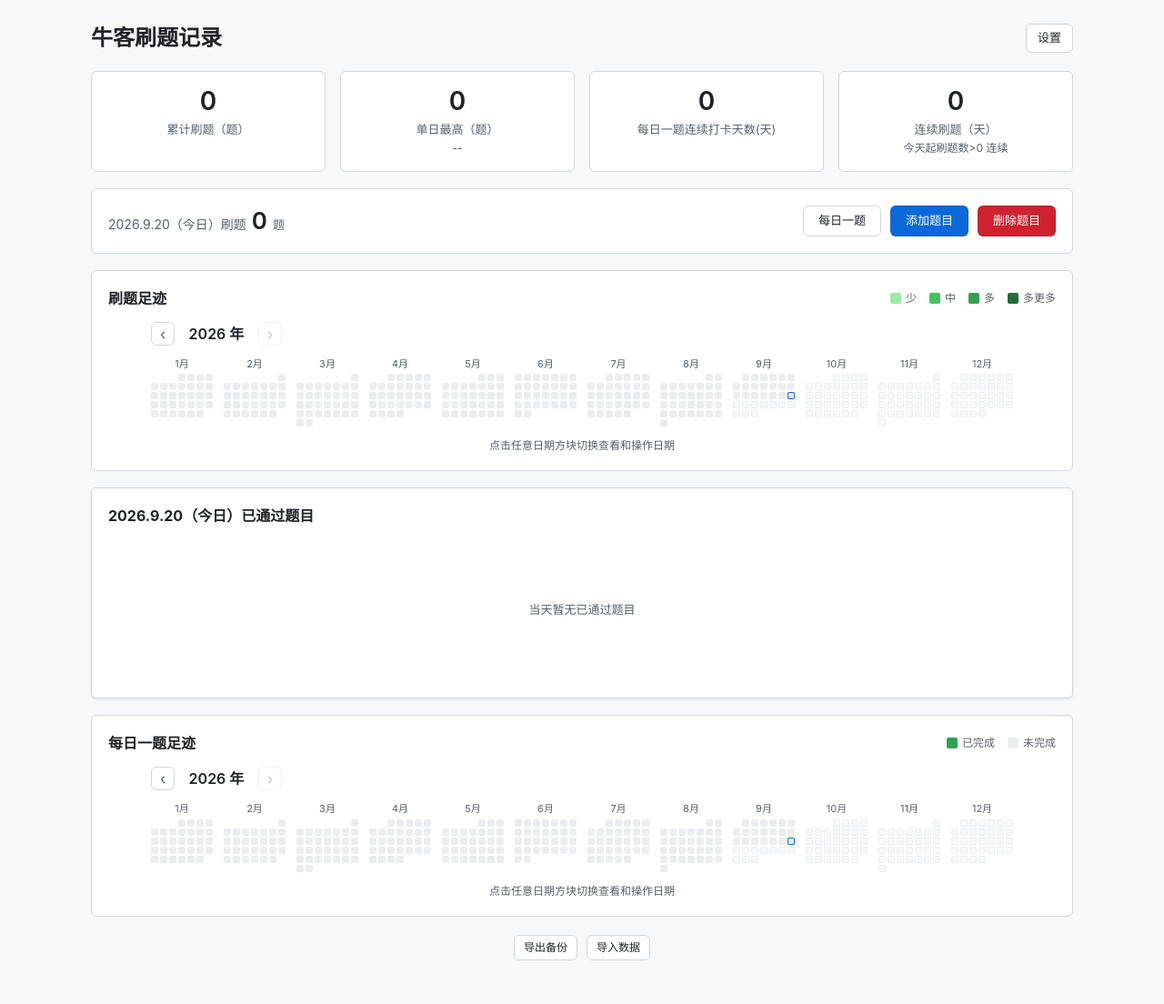
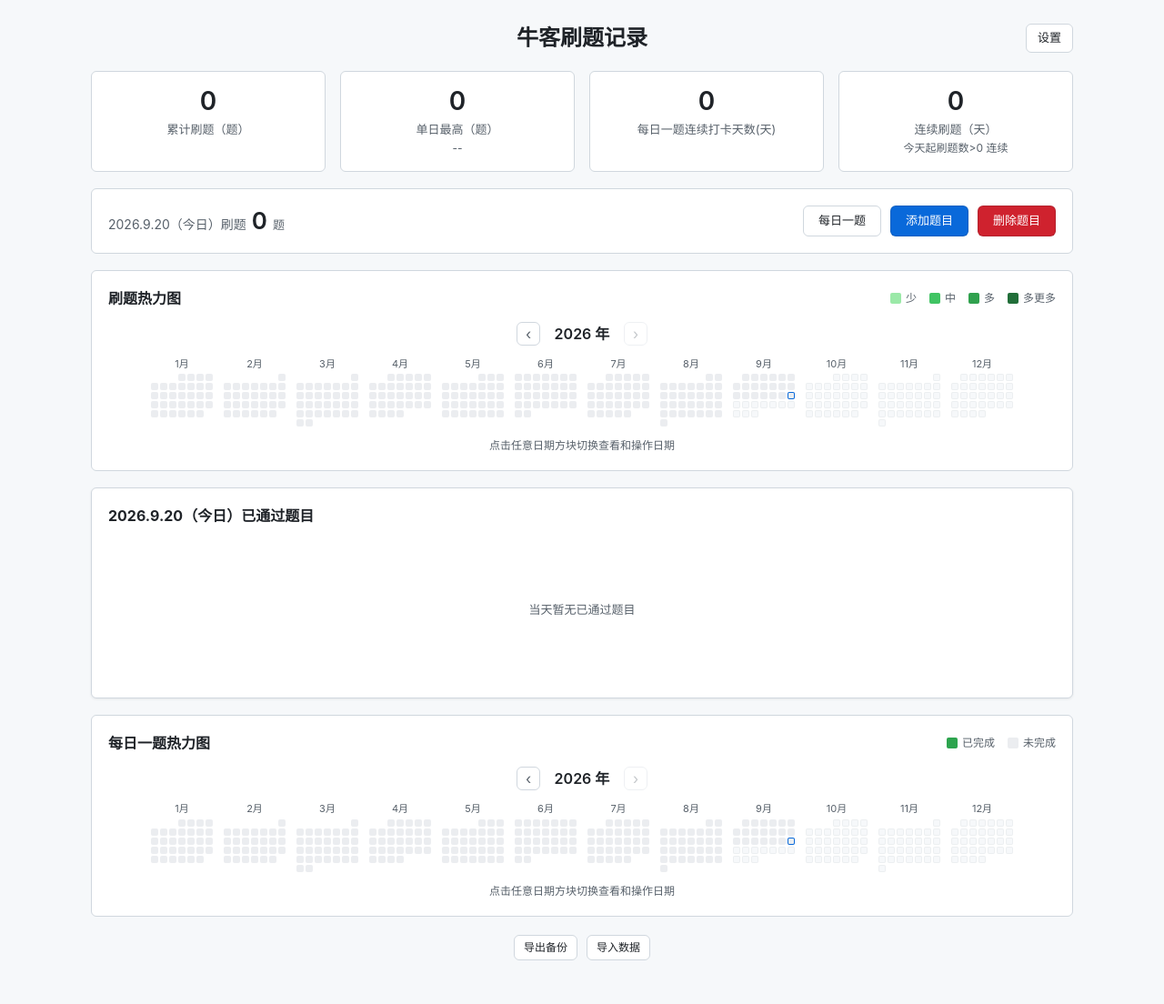
Before and after one commit to WithRain0119/CodeAgenda, a Flask app: page / in a window 1280 px wide. Shown: the whole page at 91% size. Run offline with Flask 3, Linux system fonts and the light colour scheme; data that the repository does not hold is empty.

Commit message:
optimize page structure
将相关标题居中

```diff
--- a/static/app.js
+++ b/static/app.js
@@ -122,7 +122,7 @@ function renderDeleteSubmissionList() {
 
 /* ===== 年份翻页 ===== */
 var MIN_YEAR = 2000; // 往回翻页的下限：没有数据也可翻到空白年份补记；有更早记录则以记录年份为准
-var HEATMAP_DAILY_COL = '#2da44e'; // 每日一题足迹：已完成当天的绿色
+var HEATMAP_DAILY_COL = '#2da44e'; // 每日一热力图：已完成当天的绿色
 
 var heatmapPages = [
   { gridId: 'heatmap', prevId: 'btn-prev', nextId: 'btn-next', yearId: 'heatmap-year', mode: 'count' },
--- a/static/style.css
+++ b/static/style.css
@@ -22,21 +22,24 @@ h1.page-title {
   margin: 0;
 }
 
+/* 标题居中：左右两列等宽（1fr），标题占中间那列，因此相对整个页面居中，
+   而不是被右侧的「设置」按钮挤偏 */
 .topbar {
-  display: flex;
+  display: grid;
+  grid-template-columns: 1fr auto 1fr;
   align-items: center;
-  justify-content: space-between;
   gap: 12px;
 }
 
 .topbar-title {
+  grid-column: 2;
   display: flex;
   align-items: baseline;
   gap: 12px;
   min-width: 0;
 }
 
-#btn-settings { font-size: 13px; padding: 5px 12px; }
+#btn-settings { grid-column: 3; justify-self: end; font-size: 13px; padding: 5px 12px; }
 
 /* ---------- 三张统计卡 ---------- */
 .stats {
@@ -205,10 +208,11 @@ h1.page-title {
   margin: 0 auto;
 }
 
-/* 年份翻页条（年份显示在热力图左上角） */
+/* 年份翻页条（年份居中显示在热力图上方） */
 .heatmap-pager {
   display: flex;
   align-items: center;
+  justify-content: center;
   gap: 8px;
   margin-bottom: 12px;
 }
--- a/templates/index.html
+++ b/templates/index.html
@@ -5,7 +5,7 @@
   <meta name="viewport" content="width=device-width, initial-scale=1">
   <title>牛客刷题日程</title>
   <link rel="icon" href="/static/favicon.svg" type="image/svg+xml">
-  <link rel="stylesheet" href="/static/style.css?v=20260909-selected-date-marker-v7">
+  <link rel="stylesheet" href="/static/style.css?v=20260920-topbar-title-center-v9">
 </head>
 <body>
   <div class="page">
@@ -52,7 +52,7 @@
 
     <section class="card heatmap-card">
       <div class="card-header">
-        <h2>刷题足迹</h2>
+        <h2>刷题热力图</h2>
         <ul class="legend">
           <li><i class="dot" style="background:#9be9a8"></i>少</li>
           <li><i class="dot" style="background:#40c463"></i>中</li>
@@ -60,13 +60,13 @@
           <li><i class="dot" style="background:#216e39"></i>多更多</li>
         </ul>
       </div>
-      <div class="heatmap-scroll">
-        <div class="heatmap-inner">
       <div class="heatmap-pager">
         <button id="btn-prev" class="pager-btn" type="button" title="上一年">‹</button>
         <span class="pager-year" id="heatmap-year">--</span>
         <button id="btn-next" class="pager-btn" type="button" title="下一年">›</button>
       </div>
+      <div class="heatmap-scroll">
+        <div class="heatmap-inner">
           <div id="heatmap"></div>
         </div>
       </div>
@@ -85,19 +85,19 @@
 
     <section class="card heatmap-card">
       <div class="card-header">
-        <h2>每日一题足迹</h2>
+        <h2>每日一题热力图</h2>
         <ul class="legend">
           <li><i class="dot" style="background:#2da44e"></i>已完成</li>
           <li><i class="dot" style="background:#ebedf0"></i>未完成</li>
         </ul>
       </div>
-      <div class="heatmap-scroll">
-        <div class="heatmap-inner">
       <div class="heatmap-pager">
         <button id="btn-prev-d" class="pager-btn" type="button" title="上一年">‹</button>
         <span class="pager-year" id="heatmap-year-d">--</span>
         <button id="btn-next-d" class="pager-btn" type="button" title="下一年">›</button>
       </div>
+      <div class="heatmap-scroll">
+        <div class="heatmap-inner">
           <div id="heatmap-daily"></div>
         </div>
       </div>
```
Also changed, not shown: README.md. Lines whose indentation alone changed are shown as unchanged.
